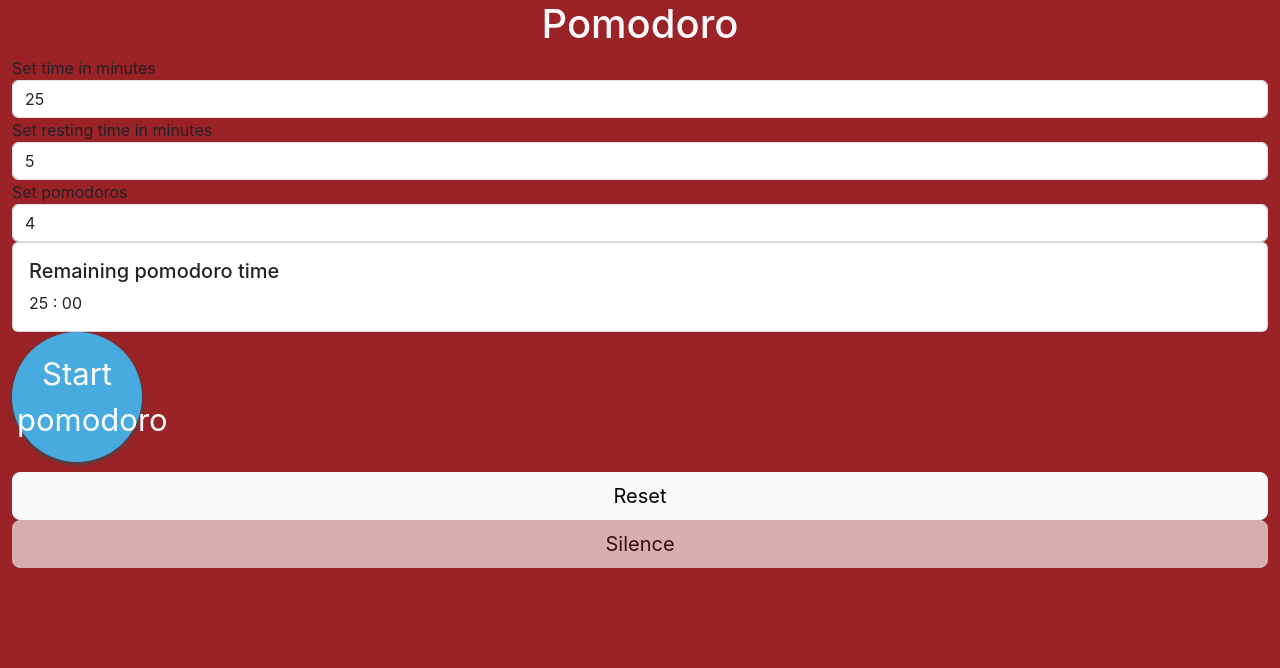
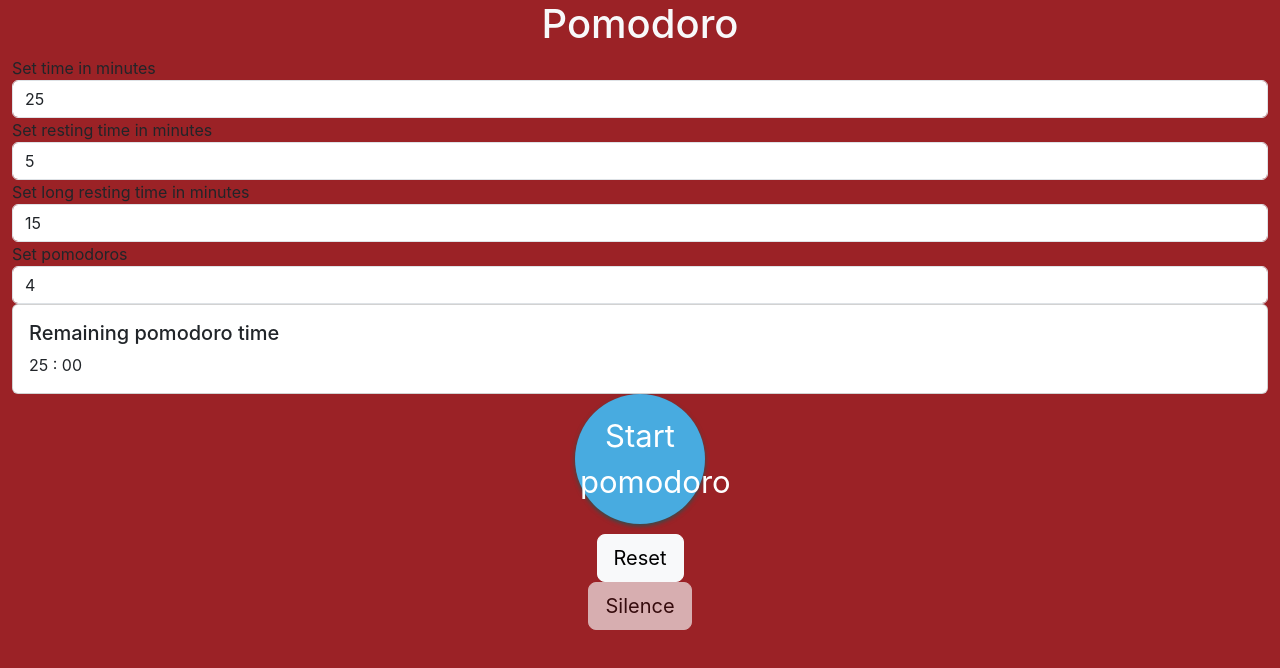
Before and after one commit to extremito/pomodoro-web-app, a React (Create React App) app: page / in a window 1280 px wide. Shown: the top 668 px of the page. Built offline with nearby package versions, Linux system fonts and the light colour scheme.

Commit message:
Applying changes in App file

```diff
--- a/src/App.tsx
+++ b/src/App.tsx
@@ -40,6 +40,7 @@ const App = () => {
     elapsedPomodoros,
     elapsedRests,
     playNotification,
+    longRestMin,
   } = state;
   const stopCounter = useRef<unknown>(null);
   const pomodoroSeconds = timeMin ? parseInt(timeMin) * 60 : 0;
@@ -50,6 +51,12 @@ const App = () => {
       ? "rest-running"
       : "pomodoro-running"
     : "";
+
+  const disablePomodoroTimeSet = !enableStart;
+  const disableRestTimeSet = !enableStart && restStage;
+  const disableStartButton = restStage
+    ? restingSeconds <= secs
+    : pomodoroSeconds <= secs;
 
   const add1Sec = () => {
     setState({ secs: secs + 1 });
@@ -64,12 +71,17 @@ const App = () => {
 
   const handleTimeChange = (e: React.ChangeEvent<HTMLInputElement>) => {
     const time = e.target.value;
-    setState({ timeMin: time, enableStart: parseInt(time) > 0 });
+    setState({ timeMin: time });
   };
 
   const handleRestingTime = (e: React.ChangeEvent<HTMLInputElement>) => {
     const restingMin = e.target.value;
     setState({ restingMin });
+  };
+
+  const handleLongRestTime = (e: React.ChangeEvent<HTMLInputElement>) => {
+    const longRestMin = e.target.value;
+    setState({ longRestMin });
   };
 
   const handlePomodoroNumber = (e: React.ChangeEvent<HTMLInputElement>) => {
@@ -80,6 +92,7 @@ const App = () => {
   const handleTimerButton = () => {
     switch (true) {
       case enableStart: {
+        typeof stopCounter.current === "function" && stopCounter.current();
         setState({ enableStart: false, secs: 0, playNotification: false });
         stopCounter.current = startCounter(1000);
         break;
@@ -109,6 +122,7 @@ const App = () => {
         restStage: true,
         elapsedPomodoros: elapsedPomodoros + 1,
         playNotification: true,
+        secs: 0,
       });
     } else if (restStage && secs === restingSeconds) {
       typeof stopCounter.current === "function" && stopCounter.current();
@@ -116,6 +130,7 @@ const App = () => {
         enableStart: true,
         restStage: false,
         elapsedRests: elapsedRests + 1,
+        secs: 0,
       });
     }
   }, [secs]);
@@ -133,12 +148,21 @@ const App = () => {
               labelText="Set time in minutes"
               onChange={handleTimeChange}
               value={timeMin}
+              disabled={disablePomodoroTimeSet}
             />
             <NumberInput
               id="resting-time"
               labelText="Set resting time in minutes"
               onChange={handleRestingTime}
               value={restingMin}
+              disabled={disableRestTimeSet}
+            />
+            <NumberInput
+              id="longresting-time"
+              labelText="Set long resting time in minutes"
+              onChange={handleLongRestTime}
+              value={longRestMin}
+              disabled={disableRestTimeSet}
             />
             <NumberInput
               id="pomodoro-number"
@@ -154,12 +178,13 @@ const App = () => {
           displayPomodoro={!restStage}
           displayRest={restStage}
         />
-        <div className="d-flex flex-column">
+        <div className="d-flex flex-column align-items-center">
           <TimerMainButton
             callback={handleTimerButton}
             started={!enableStart}
             paused={timerPause}
             restStage={restStage}
+            disabled={disableStartButton}
           />
           <Button onClick={resetAllValues}>Reset</Button>
           <Button onClick={onClickSilence} disabled={!playNotification}>
```
